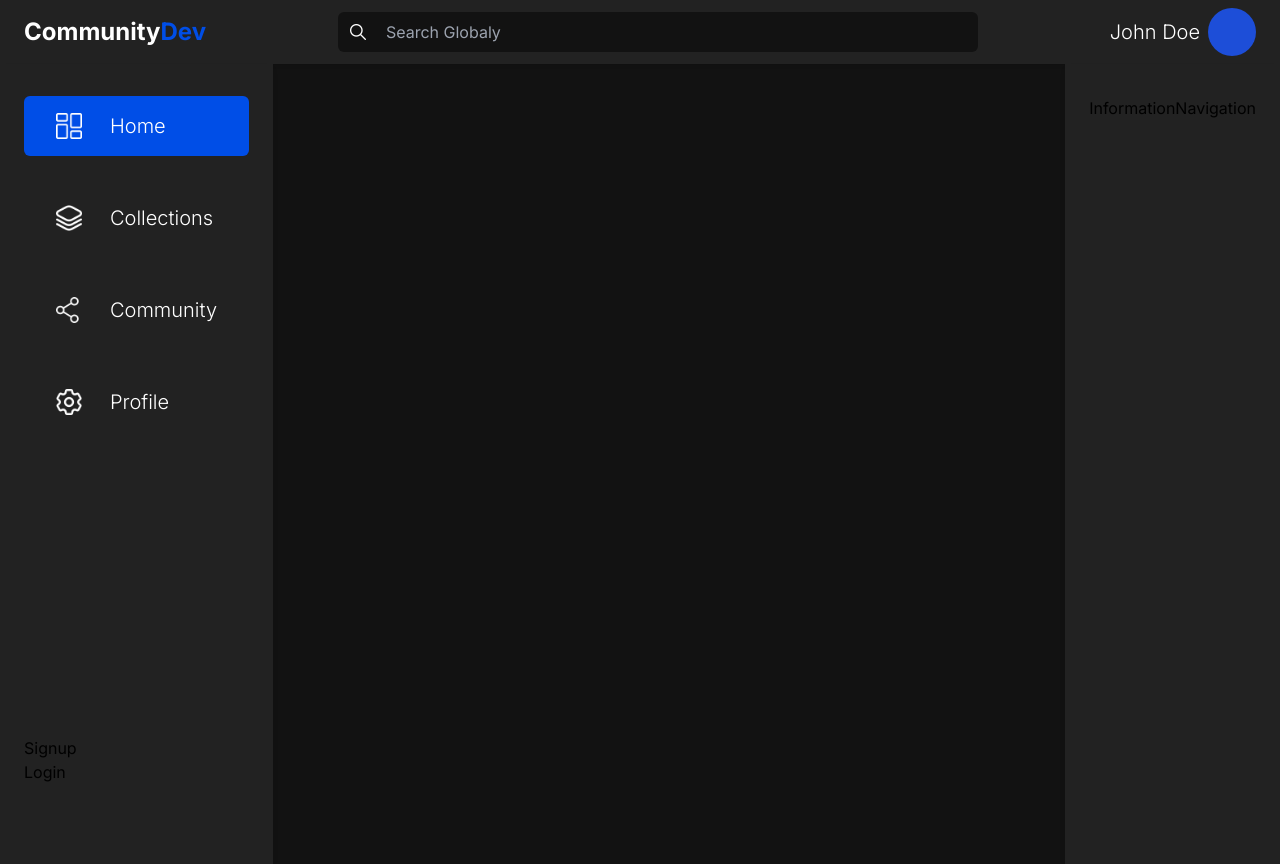
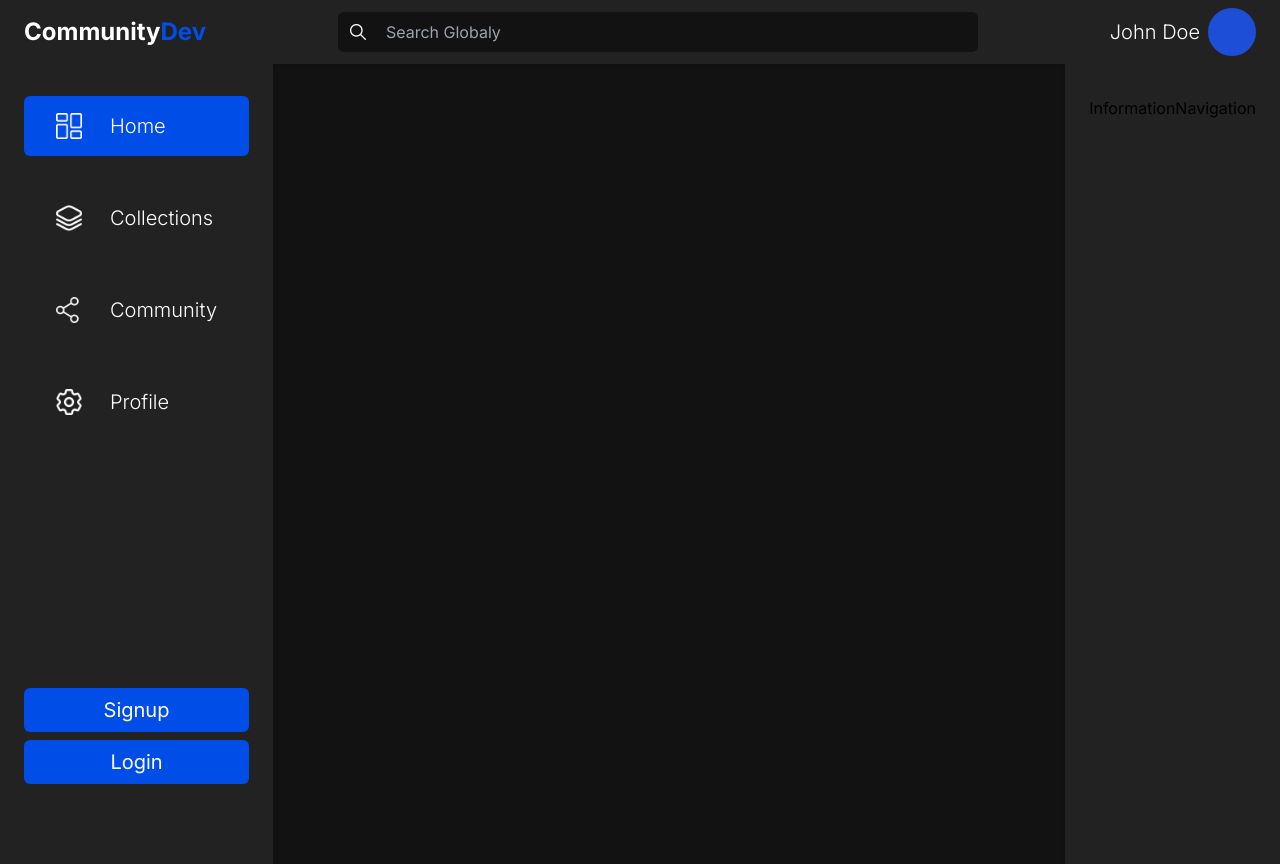
Before and after one commit to Dzenoo/Community-Dev-Platform, a Next.js app: page / in a window 1280 px wide. Built offline with nearby package versions, Linux system fonts and the light colour scheme.

Commit message:
Adding components

```diff
--- a/app/globals.css
+++ b/app/globals.css
@@ -38,6 +38,26 @@ body {
   @apply text-white px-8 py-4 flex items-center gap-7 rounded-md transition-all hover:bg-[#004ee7];
 }
 
+.button_normal {
+  @apply py-2 w-full bg-[#004ee7] text-white text-xl rounded-md transition-all hover:bg-[#4469c0] hover:border-[#4469c0];
+}
+
+.button_success {
+  @apply py-2 w-full bg-[#1f9f4c] text-white text-xl rounded-md transition-all hover:bg-[#2b844a] hover:border-[#2b844a];
+}
+
+.button_danger {
+  @apply py-2 w-full bg-[#ff4f4f] text-white text-xl rounded-md transition-all hover:bg-[#b93333] hover:border-[#b93333];
+}
+
+.button_outlined {
+  @apply py-2 w-full border text-white text-xl rounded-md transition-all hover:bg-[#004ee7] hover:border-[#004ee7];
+}
+
+.link {
+  @apply py-2 w-full text-center bg-[#004ee7] text-white text-xl rounded-md transition-all hover:bg-[#4469c0] hover:border-[#4469c0];
+}
+
 /* KEYFRAMES */
 @keyframes input_navigation_animation {
   0% {
--- a/components/shared/navigation/SidebarNavigation.tsx
+++ b/components/shared/navigation/SidebarNavigation.tsx
@@ -1,9 +1,10 @@
 "use client";
 import { SidebarNavigationData } from "@/constants";
 import { SidebarNavigationDataTypes } from "@/types/sidebar-navigation";
+import { usePathname } from "next/navigation";
 import Image from "next/image";
 import Link from "next/link";
-import { usePathname } from "next/navigation";
+import LinkButton from "@/components/ui/elements/link";
 
 const SidebarNavigation = () => {
   const pathname = usePathname();
@@ -47,9 +48,9 @@ const SidebarNavigation = () => {
           );
         })}
       </ul>
-      <div className="pb-12">
-        <h2>Signup</h2>
-        <h2>Login</h2>
+      <div className="pb-12 flex flex-col gap-2">
+        <LinkButton href="/signup">Signup</LinkButton>
+        <LinkButton href="/login">Login</LinkButton>
       </div>
     </div>
   );
--- /dev/null
+++ b/components/ui/elements/button.tsx
@@ -0,0 +1,25 @@
+import { ButtonPropsTypes, ButtonVariant } from "@/types/button";
+
+const variantClassNames = {
+  [ButtonVariant.Normal]: "button_normal",
+  [ButtonVariant.Success]: "button_success",
+  [ButtonVariant.Danger]: "button_danger",
+  [ButtonVariant.Outlined]: "button_outlined",
+};
+
+const Button: React.FC<ButtonPropsTypes> = ({
+  children,
+  type,
+  variant,
+  onClick,
+}) => {
+  const variantClassName = variantClassNames[variant];
+
+  return (
+    <button onClick={onClick} type={type} className={variantClassName}>
+      {children}
+    </button>
+  );
+};
+
+export default Button;
--- /dev/null
+++ b/components/ui/elements/link.tsx
@@ -0,0 +1,12 @@
+import { LinkPropsTypes } from "@/types/link";
+import Link from "next/link";
+
+const LinkButton: React.FC<LinkPropsTypes> = ({ children, href }) => {
+  return (
+    <Link href={href} className="link">
+      {children}
+    </Link>
+  );
+};
+
+export default LinkButton;
--- /dev/null
+++ b/types/button.tsx
@@ -0,0 +1,13 @@
+export enum ButtonVariant {
+  Normal = "Normal",
+  Success = "Success",
+  Danger = "Danger",
+  Outlined = "Outlined",
+}
+
+export interface ButtonPropsTypes {
+  children: React.ReactNode;
+  onClick: (event: React.MouseEvent<HTMLButtonElement>) => void;
+  type?: "submit" | "button";
+  variant: "Normal" | "Success" | "Danger" | "Outlined";
+}
--- /dev/null
+++ b/types/link.tsx
@@ -0,0 +1,4 @@
+export interface LinkPropsTypes {
+  children: React.ReactNode;
+  href: string;
+}
```
